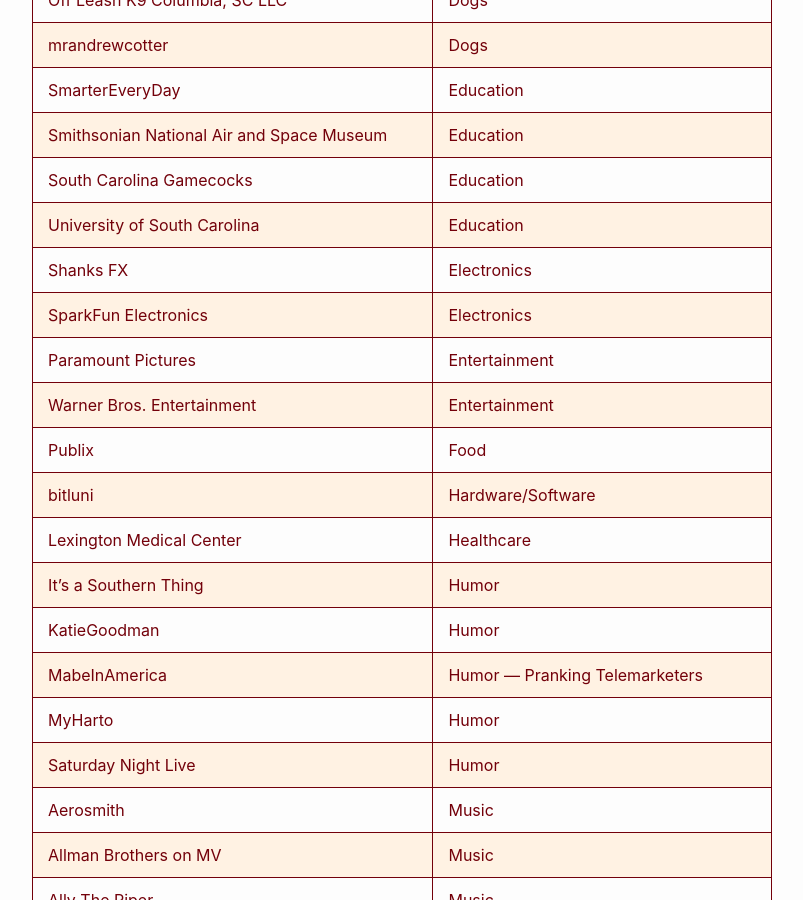
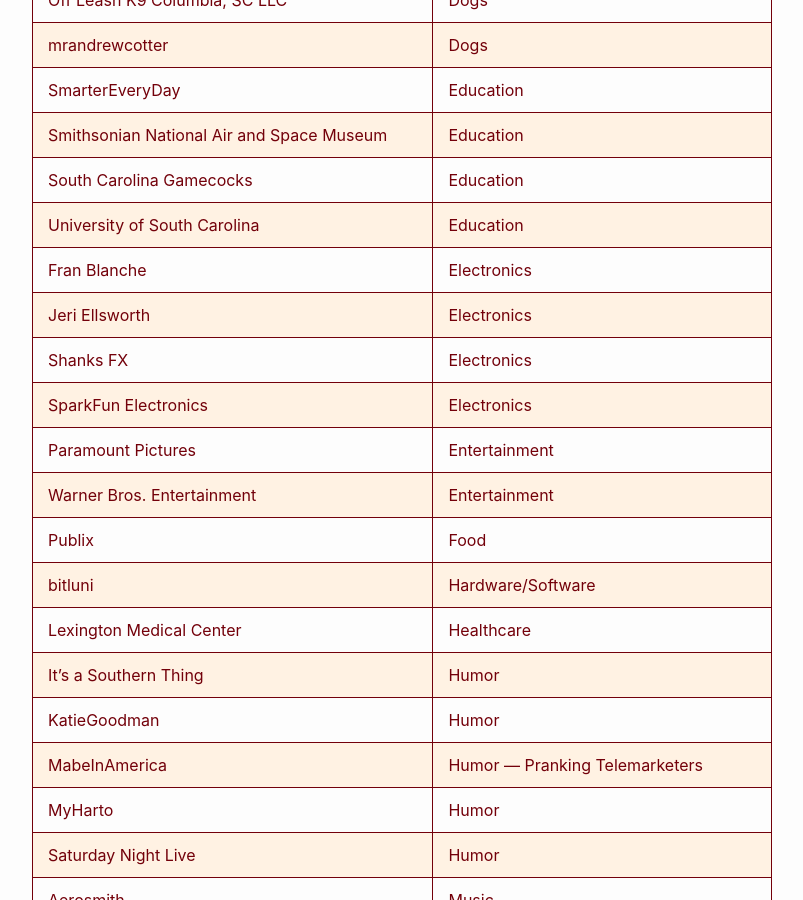
Before and after one commit to RalphHightower/RalphHightower, a Jekyll site: the page built from YouTubeSubscribedChannels.md, in a window 1280 px wide and 900 px high, scrolled down 1734 px. Shown: the whole window, without its empty margins (238-1041 px from the left). Built offline with Jekyll 4.4.1, drawn with Linux system fonts in a browser that asks for light colours; our own code applies the rules of GitHub Pages for plain Markdown files.

Commit message:
docs: added Electronics YouTube Channels

```diff
--- a/YouTubeSubscribedChannels.md
+++ b/YouTubeSubscribedChannels.md
@@ -27,6 +27,8 @@
 | [Smithsonian National Air and Space Museum](https://youtube.com/@airandspace ) | Education |
 | [South Carolina Gamecocks](https://youtube.com/@GamecocksOnline ) | Education |
 | [University of South Carolina](https://youtube.com/@UofSC ) | Education |
+| [Fran Blanche](https://youtube.com/@FranLab ) | Electronics |
+| [Jeri Ellsworth](https://youtube.com/@jeriellsworth ) | Electronics |
 | [Shanks FX](https://youtube.com/@ShanksFX1 ) | Electronics |
 | [SparkFun Electronics](https://youtube.com/@sparkfun ) | Electronics |
 | [Paramount Pictures](https://youtube.com/@paramountpictures ) | Entertainment |
```
